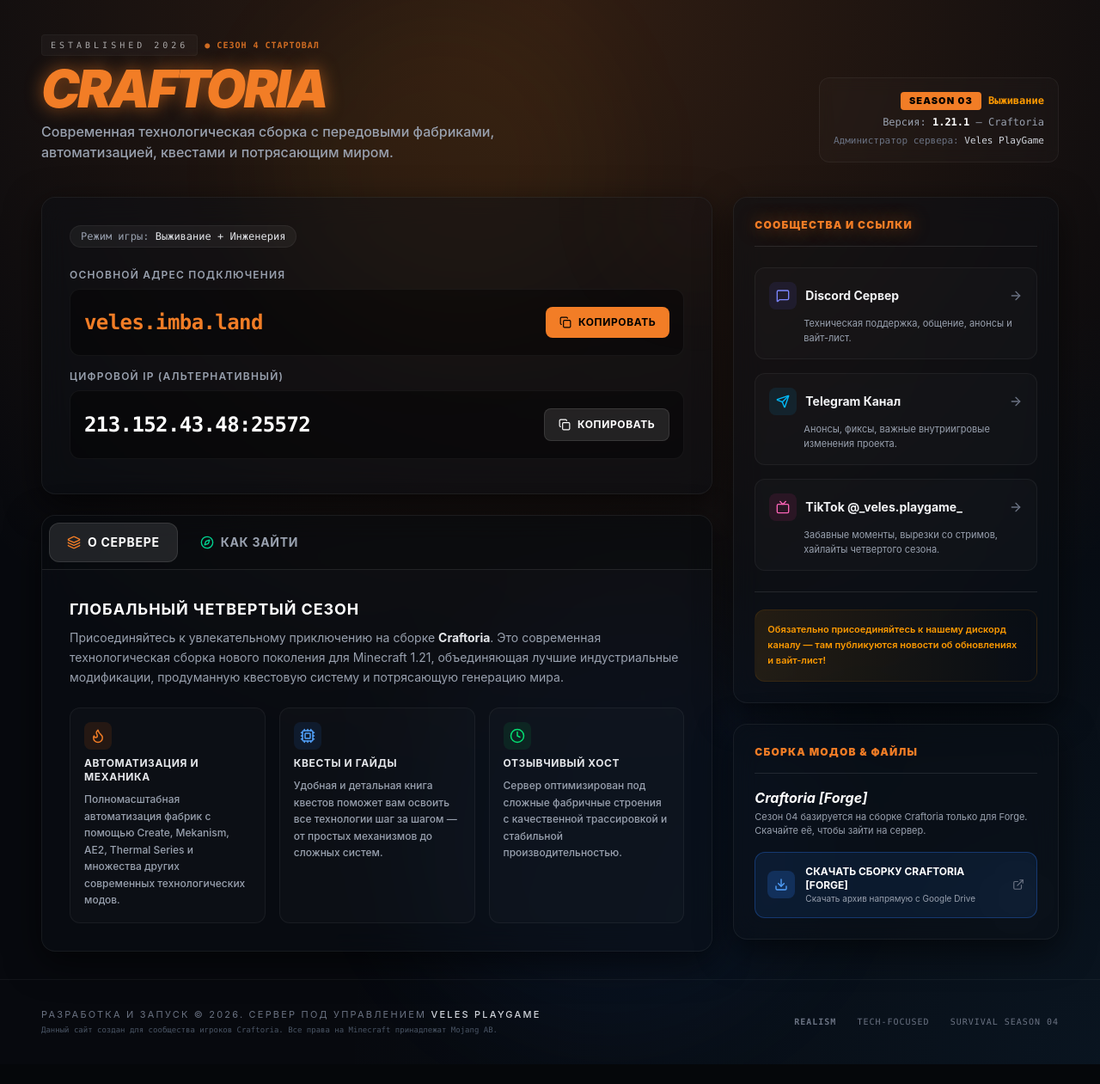
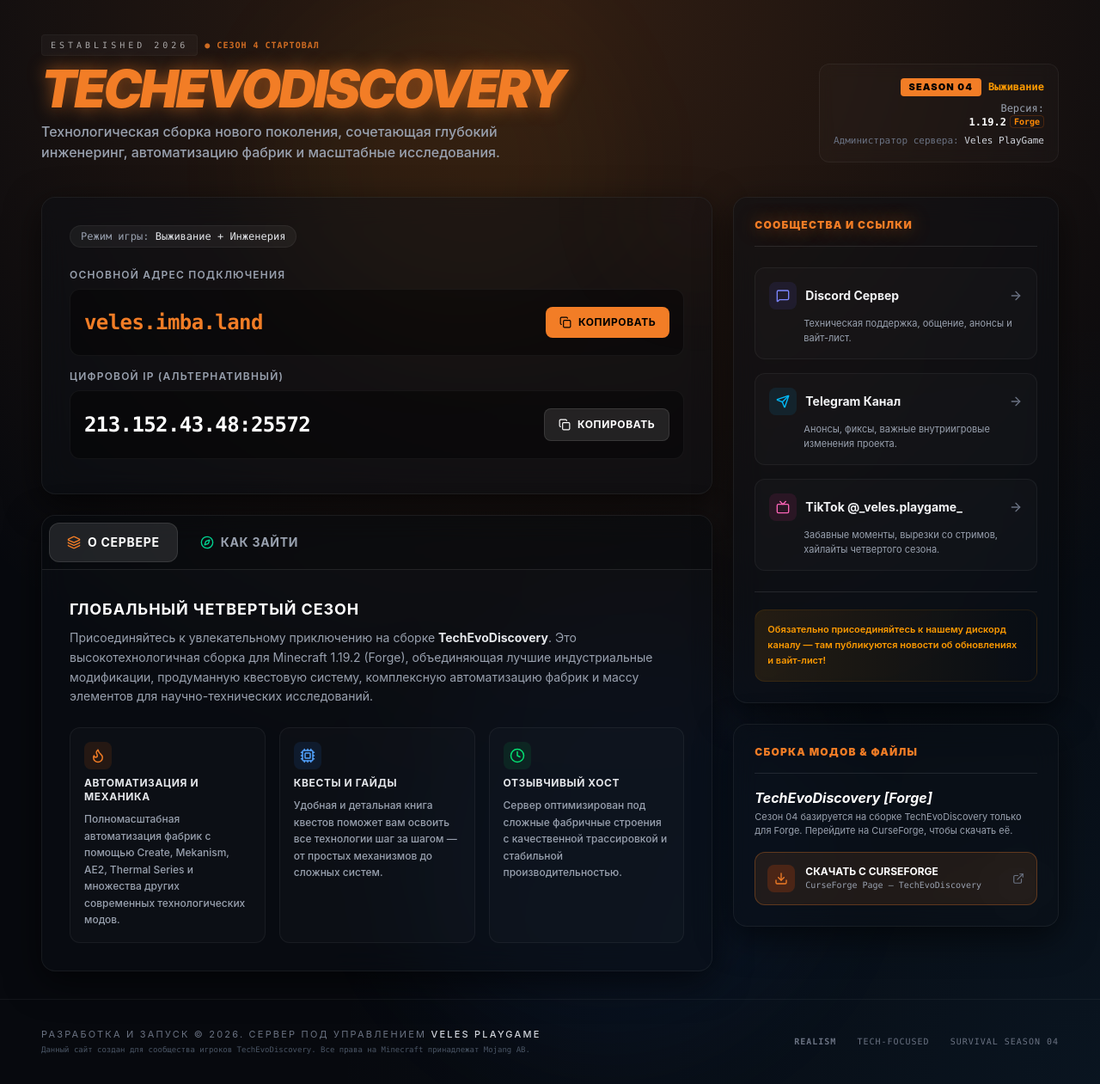
Before and after one commit to kutsandriy14-cyber/Veles-saite, a Next.js app: page / in a window 1280 px wide. Shown: the whole page at 86% size. Before the commit the page ends 1238 px from the top, so only its background shows below. Built offline with nearby package versions, Linux system fonts and the light colour scheme.

Commit message:
feat: rebrand server to TechEvoDiscovery
Update project metadata, landing page title, and server details to reflect the new TechEvoDiscovery season branding and version requirements.

```diff
--- a/app/layout.tsx
+++ b/app/layout.tsx
@@ -2,8 +2,8 @@
 import './globals.css'; // Global styles
 
 export const metadata: Metadata = {
-  title: 'Craftoria Veles PlayGame - Season 4',
-  description: 'Официальный игровой сервер Minecraft Craftoria Сезон 04 от Veles PlayGame.',
+  title: 'TechEvoDiscovery Veles PlayGame - Season 4',
+  description: 'Официальный игровой сервер Minecraft TechEvoDiscovery Сезон 04 от Veles PlayGame.',
 };
 
 export default function RootLayout({children}: {children: React.ReactNode}) {
--- a/app/page.tsx
+++ b/app/page.tsx
@@ -61,22 +61,22 @@
           </div>
 
           <h1 className="text-4xl md:text-6xl font-black tracking-tighter italic select-none uppercase">
-            <span className="glow-amber text-[#f27d26] block sm:inline">CRAFTORIA</span>
+            <span className="glow-amber text-[#f27d26] block sm:inline">TechEvoDiscovery</span>
           </h1>
           <p className="text-sm md:text-base text-gray-400 mt-2 font-medium max-w-xl">
-            Современная технологическая сборка с передовыми фабриками, автоматизацией, квестами и потрясающим миром.
+            Технологическая сборка нового поколения, сочетающая глубокий инженеринг, автоматизацию фабрик и масштабные исследования.
           </p>
         </div>
 
         <div className="flex flex-col items-start md:items-end gap-1.5 self-stretch md:self-auto bg-white/[0.02] border border-white/5 p-4 rounded-xl backdrop-blur-sm">
           <div className="flex items-center gap-2">
             <span className="px-2.5 py-0.5 bg-[#f27d26] text-black text-[11px] font-black tracking-widest uppercase rounded-sm">
-              SEASON 03
+              SEASON 04
             </span>
             <span className="text-xs text-amber-500 font-mono font-bold">Выживание</span>
           </div>
           <div className="text-xs text-gray-400 font-mono text-left md:text-right">
-            Версия: <span className="text-white font-semibold">1.21.1</span> — Craftoria
+            Версия: <span className="text-white font-semibold flex items-center md:justify-end gap-1">1.19.2 <span className="text-[10px] text-orange-400 border border-orange-500/20 px-1 py-0 rounded">Forge</span></span>
           </div>
           <div className="text-[11px] text-gray-500 font-mono">
             Администратор сервера: <span className="text-gray-300">Veles PlayGame</span>
@@ -210,7 +210,7 @@
                   <div>
                     <h3 className="text-lg font-bold text-white uppercase tracking-wider mb-2">Глобальный Четвертый Сезон</h3>
                     <p className="text-xs md:text-sm text-gray-400 leading-relaxed">
-                      Присоединяйтесь к увлекательному приключению на сборке <strong className="text-gray-200">Craftoria</strong>. Это современная технологическая сборка нового поколения для Minecraft 1.21, объединяющая лучшие индустриальные модификации, продуманную квестовую систему и потрясающую генерацию мира.
+                      Присоединяйтесь к увлекательному приключению на сборке <strong className="text-gray-200">TechEvoDiscovery</strong>. Это высокотехнологичная сборка для Minecraft 1.19.2 (Forge), объединяющая лучшие индустриальные модификации, продуманную квестовую систему, комплексную автоматизацию фабрик и массу элементов для научно-технических исследований.
                     </p>
                   </div>
 
@@ -400,26 +400,26 @@
             </h3>
 
             <div className="mb-4">
-              <div className="text-base font-bold italic text-white mb-0.5">Craftoria [Forge]</div>
+              <div className="text-base font-bold italic text-white mb-0.5">TechEvoDiscovery [Forge]</div>
               <div className="text-[11px] text-gray-400 leading-normal">
-                Сезон 04 базируется на сборке Craftoria только для Forge. Скачайте её, чтобы зайти на сервер.
+                Сезон 04 базируется на сборке TechEvoDiscovery только для Forge. Перейдите на CurseForge, чтобы скачать её.
               </div>
             </div>
 
             <div className="space-y-3">
-              {/* Google Drive Link Button */}
+              {/* CurseForge Link Button */}
               <a
-                href="https://drive.google.com/file/d/1Uzxi6EUEYfaLDqFi-K3uv1fK20ITCZaM/view?usp=sharing"
+                href="https://www.curseforge.com/minecraft/modpacks/techevdiscovery/files/7629691"
                 target="_blank"
                 rel="noopener noreferrer"
-                className="flex items-center gap-3 p-3.5 bg-blue-500/10 hover:bg-blue-500/25 border border-blue-500/30 hover:border-blue-500/60 rounded-xl transition-all group text-left"
+                className="flex items-center gap-3 p-3.5 bg-[#f27d26]/10 hover:bg-[#f27d26]/25 border border-[#f27d26]/30 hover:border-[#f27d26]/60 rounded-xl transition-all group text-left"
               >
-                <div className="w-8 h-8 rounded-lg bg-blue-500/20 flex items-center justify-center shrink-0">
-                  <Download className="w-4 h-4 text-blue-400" />
+                <div className="w-8 h-8 rounded-lg bg-orange-600/20 flex items-center justify-center shrink-0">
+                  <Download className="w-4 h-4 text-[#f27d26]" />
                 </div>
                 <div className="flex-1 min-w-0">
-                  <div className="text-xs font-bold text-white group-hover:text-blue-400 transition-colors uppercase">Скачать сборку Craftoria [Forge]</div>
-                  <div className="text-[10px] text-gray-400 truncate">Скачать архив напрямую с Google Drive</div>
+                  <div className="text-xs font-bold text-white group-hover:text-[#f27d26] transition-colors uppercase">Скачать с CurseForge</div>
+                  <div className="text-[10px] text-gray-400 truncate font-mono">CurseForge Page — TechEvoDiscovery</div>
                 </div>
                 <ExternalLink className="w-3.5 h-3.5 text-gray-500 group-hover:text-white transition-all shrink-0" />
               </a>
@@ -439,7 +439,7 @@
             Разработка и запуск &copy; 2026. Сервер под управлением <span className="text-gray-300 font-medium">Veles PlayGame</span>
           </p>
           <p className="text-[9px] text-gray-600 mt-1 font-mono">
-            Данный сайт создан для сообщества игроков Craftoria. Все права на Minecraft принадлежат Mojang AB.
+            Данный сайт создан для сообщества игроков TechEvoDiscovery. Все права на Minecraft принадлежат Mojang AB.
           </p>
         </div>
 
--- a/metadata.json
+++ b/metadata.json
@@ -1,6 +1,6 @@
 {
-  "name": "Craftoria",
-  "description": "Сайт майнкрафт сервера Craftoria (Сезон 4) от Veles PlayGame. Ссылки на сборку, Discord, Telegram, TikTok и IP адреса сервера.",
+  "name": "TechEvoDiscovery",
+  "description": "Сайт майнкрафт сервера TechEvoDiscovery (Сезон 4) от Veles PlayGame. Ссылки на сборку, Discord, Telegram, TikTok и IP адреса сервера.",
   "requestFramePermissions": [],
   "majorCapabilities": ["MAJOR_CAPABILITY_SERVER_SIDE_GEMINI_API"]
 }
```
